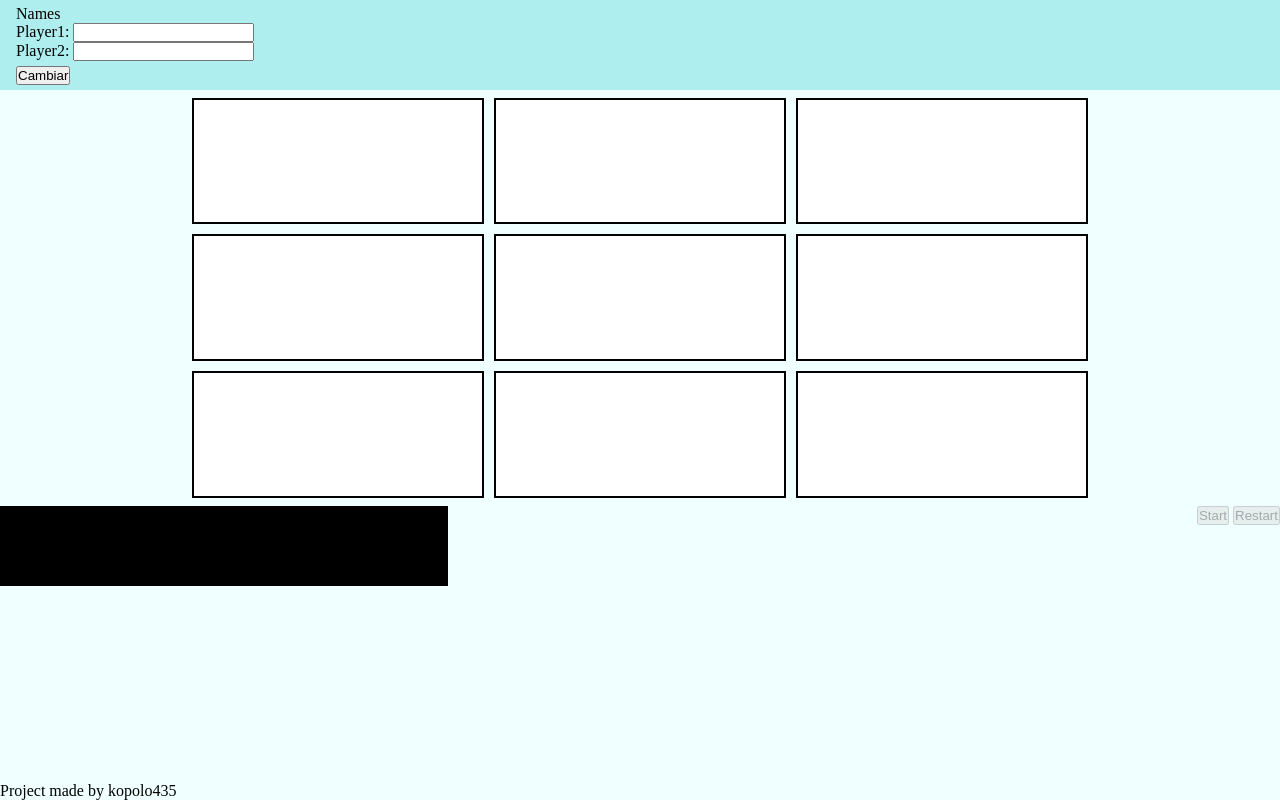
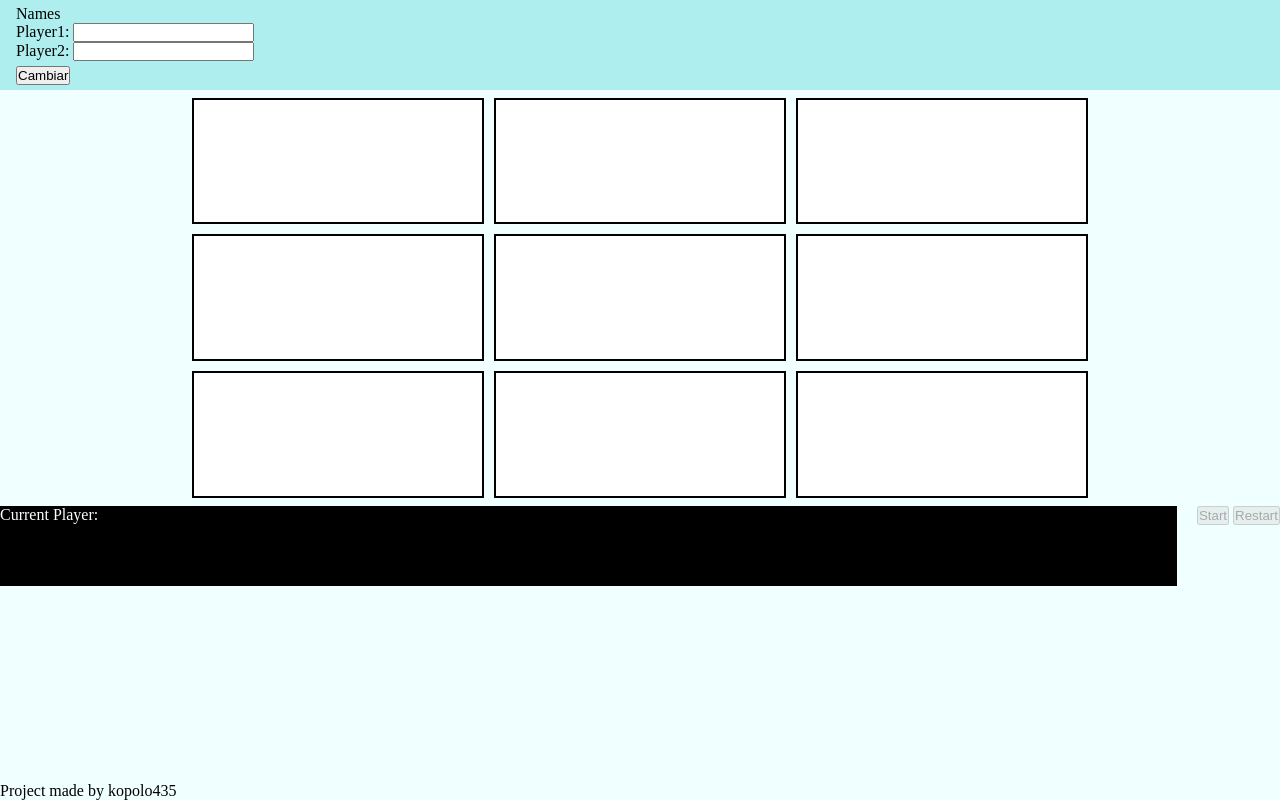
Before and after one commit to kopolo435/tic-tac-toe, a website: page index.html in a window 1280 px wide. Drawn offline with Linux system fonts and the light colour scheme.

Commit message:
Modifica width de info, cambia color de texto a blanco

```diff
--- a/style.css
+++ b/style.css
@@ -66,10 +66,13 @@ main{
 .infoContainer{
     display: flex;
     justify-content: space-between;
+    gap: 20px;
 }
 
 .info{
     height: 10vh;
-    width: 35%;
+    width: 60%;
     background-color: black;
+    flex: 1;
+    color: white;
 }
```
